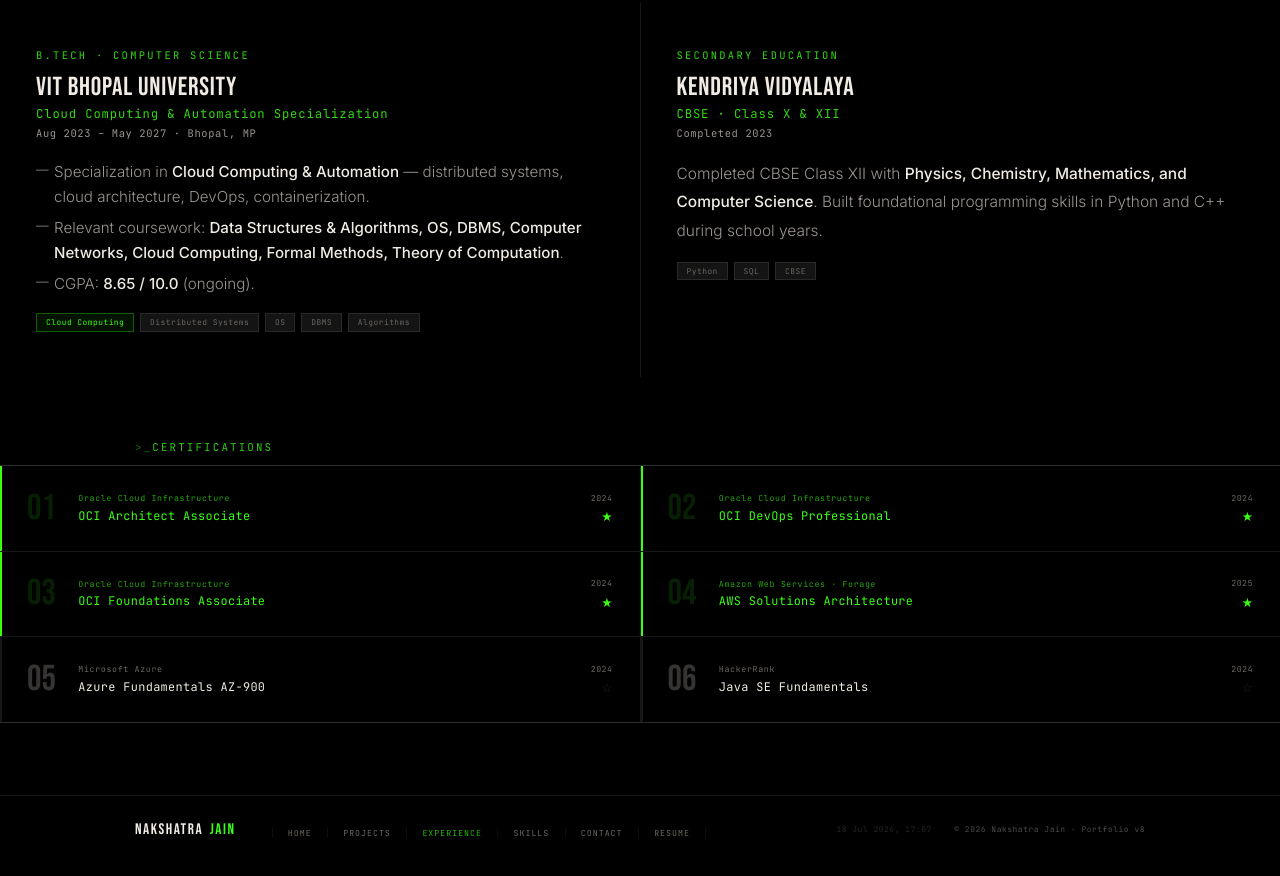
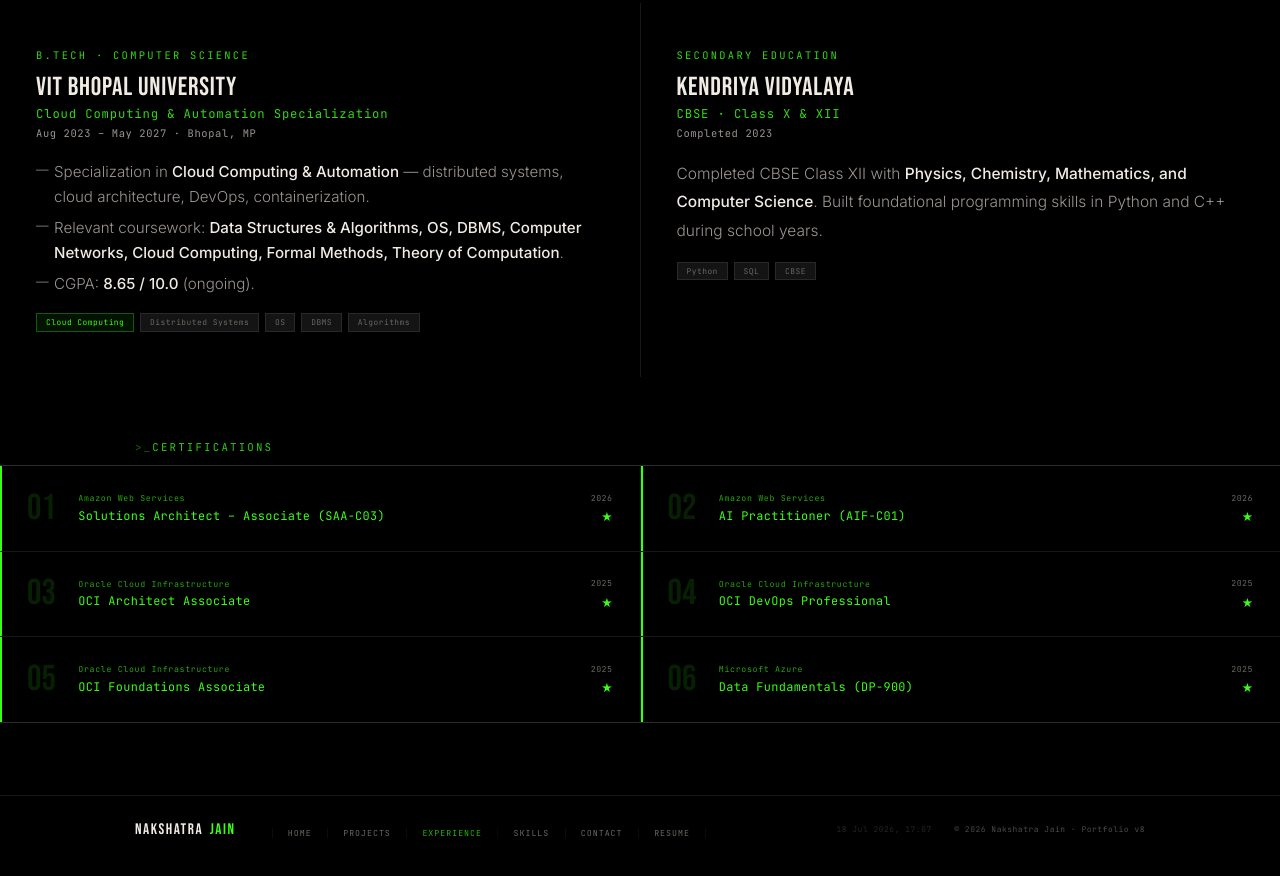
Before and after one commit to Nakkshh/portfolio-nakkshh, a plain HTML site: page experience.html in a window 1280 px wide. Shown: the part 922-1798 px from the top of the page. Drawn offline with Linux system fonts and the light colour scheme.

Commit message:
Resume Updated

```diff
--- a/experience.html
+++ b/experience.html
@@ -5,7 +5,7 @@
 <meta name="viewport" content="width=device-width,initial-scale=1.0"/>
 <title>Experience — Nakshatra Jain</title>
 <meta name="description" content="Experience — Nakshatra Jain. AWS Forage Solutions Architect simulation, OCI Architect & DevOps certified, Azure AZ-900. B.Tech CSE at VIT Bhopal, CGPA 8.65."/>
-<meta name="keywords" content="Nakshatra Jain experience, AWS Solutions Architect, OCI certified, VIT Bhopal, backend engineer intern 2026"/>
+<meta name="keywords" content="Nakshatra Jain experience, AWS Solutions Architect, OCI certified, VIT Bhopal, backend engineer intern "/>
 <meta name="author" content="Nakshatra Jain"/>
 <link rel="icon" type="image/x-icon" href="assets/favicon.ico"/>
 <link rel="icon" type="image/png" sizes="32x32" href="assets/favicon-32x32.png"/>
@@ -20,7 +20,7 @@
 <meta property="og:image" content="https://portfolio-nakkshh.vercel.app/assets/og-image.png"/>
 <meta name="twitter:card" content="summary_large_image"/>
 <meta name="twitter:title" content="Experience — Nakshatra Jain"/>
-<meta name="twitter:description" content="AWS Forage · Oracle · Microsoft certified. VIT Bhopal 2027. Open to Summer 2026 internships."/>
+<meta name="twitter:description" content="AWS Forage · Oracle · Microsoft certified. VIT Bhopal 2027. Open to internships."/>
 <meta name="twitter:image" content="https://portfolio-nakkshh.vercel.app/assets/og-image.png"/>
 <link rel="stylesheet" href="css/global.css"/>
 <style>
@@ -305,7 +305,8 @@
   background: var(--bg);
   padding: 1.35rem 1.5rem;
   display: flex; align-items: center; gap: 1.25rem;
-  transition: background .2s; cursor: default;
+  transition: background .2s; cursor: pointer;
+  text-decoration: none;
   position: relative;
 }
 .cert-panel::before {
@@ -351,92 +352,79 @@
 
 <div class="cert-panels-grid reveal">
 
-  <div class="cert-panel starred">
+  <a href="assets/certificates/aws-solutions-architect-associate.pdf" class="cert-panel starred">
     <div class="cert-panel-num">01</div>
+    <div class="cert-panel-body">
+      <div class="cert-panel-issuer">Amazon Web Services</div>
+      <div class="cert-panel-name">Solutions Architect – Associate (SAA-C03)</div>
+    </div>
+    <div class="cert-panel-right">
+      <span class="cert-panel-yr">2026</span>
+      <span class="cert-panel-star">★</span>
+    </div>
+  </a>
+
+  <a href="assets/certificates/aws-ai-practitioner.pdf" class="cert-panel starred">
+    <div class="cert-panel-num">02</div>
+    <div class="cert-panel-body">
+      <div class="cert-panel-issuer">Amazon Web Services</div>
+      <div class="cert-panel-name">AI Practitioner (AIF-C01)</div>
+    </div>
+    <div class="cert-panel-right">
+      <span class="cert-panel-yr">2026</span>
+      <span class="cert-panel-star">★</span>
+    </div>
+  </a>
+
+  <a href="assets/certificates/oci-architect-associate.pdf" class="cert-panel starred">
+    <div class="cert-panel-num">03</div>
     <div class="cert-panel-body">
       <div class="cert-panel-issuer">Oracle Cloud Infrastructure</div>
       <div class="cert-panel-name">OCI Architect Associate</div>
     </div>
     <div class="cert-panel-right">
-      <span class="cert-panel-yr">2024</span>
+      <span class="cert-panel-yr">2025</span>
       <span class="cert-panel-star">★</span>
     </div>
-  </div>
+  </a>
 
-  <div class="cert-panel starred">
-    <div class="cert-panel-num">02</div>
+  <a href="assets/certificates/oci-devops-professional.pdf" class="cert-panel starred">
+    <div class="cert-panel-num">04</div>
     <div class="cert-panel-body">
       <div class="cert-panel-issuer">Oracle Cloud Infrastructure</div>
       <div class="cert-panel-name">OCI DevOps Professional</div>
     </div>
     <div class="cert-panel-right">
-      <span class="cert-panel-yr">2024</span>
+      <span class="cert-panel-yr">2025</span>
       <span class="cert-panel-star">★</span>
     </div>
-  </div>
+  </a>
 
-  <div class="cert-panel starred">
-    <div class="cert-panel-num">03</div>
+  <a href="assets/certificates/oci-foundations-associate.pdf" class="cert-panel starred">
+    <div class="cert-panel-num">05</div>
     <div class="cert-panel-body">
       <div class="cert-panel-issuer">Oracle Cloud Infrastructure</div>
       <div class="cert-panel-name">OCI Foundations Associate</div>
     </div>
     <div class="cert-panel-right">
-      <span class="cert-panel-yr">2024</span>
+      <span class="cert-panel-yr">2025</span>
       <span class="cert-panel-star">★</span>
     </div>
-  </div>
+  </a>
 
-  <div class="cert-panel starred">
-    <div class="cert-panel-num">04</div>
+  <a href="assets/certificates/dp900-azure-data-fundamentals.pdf" class="cert-panel starred">
+    <div class="cert-panel-num">06</div>
     <div class="cert-panel-body">
-      <div class="cert-panel-issuer">Amazon Web Services · Forage</div>
-      <div class="cert-panel-name">AWS Solutions Architecture</div>
+      <div class="cert-panel-issuer">Microsoft Azure</div>
+      <div class="cert-panel-name">Data Fundamentals (DP-900)</div>
     </div>
     <div class="cert-panel-right">
       <span class="cert-panel-yr">2025</span>
       <span class="cert-panel-star">★</span>
     </div>
-  </div>
-
-  <div class="cert-panel">
-    <div class="cert-panel-num">05</div>
-    <div class="cert-panel-body">
-      <div class="cert-panel-issuer">Microsoft Azure</div>
-      <div class="cert-panel-name">Azure Fundamentals AZ-900</div>
-    </div>
-    <div class="cert-panel-right">
-      <span class="cert-panel-yr">2024</span>
-      <span class="cert-panel-star">☆</span>
-    </div>
-  </div>
-
-  <div class="cert-panel">
-    <div class="cert-panel-num">06</div>
-    <div class="cert-panel-body">
-      <div class="cert-panel-issuer">HackerRank</div>
-      <div class="cert-panel-name">Java SE Fundamentals</div>
-    </div>
-    <div class="cert-panel-right">
-      <span class="cert-panel-yr">2024</span>
-      <span class="cert-panel-star">☆</span>
-    </div>
-  </div>
-
-  <!-- <div class="cert-panel">
-    <div class="cert-panel-num">07</div>
-    <div class="cert-panel-body">
-      <div class="cert-panel-issuer">Google Cloud</div>
-      <div class="cert-panel-name">Cloud Digital Leader</div>
-    </div>
-    <div class="cert-panel-right">
-      <span class="cert-panel-yr">2024</span>
-      <span class="cert-panel-star">☆</span>
-    </div>
-  </div> -->
+  </a>
 
 </div>
-
 
   <footer style="margin-top:4rem">
     <div class="footer-inner">
--- a/js/main.js
+++ b/js/main.js
@@ -20,7 +20,7 @@
     { delay: 960,  pct: 72,  status: 'OK',   msg: 'Connecting database — PostgreSQL · Firebase' },
     { delay: 1120, pct: 86,  status: 'OK',   msg: 'Running CI/CD — GitHub Actions pipeline' },
     { delay: 1280, pct: 94,  status: 'OK',   msg: 'Loading projects — Nexora · NeuralNest' },
-    { delay: 1420, pct: 100, status: 'READY',msg: 'Status — Open to Internships Internships' },
+    { delay: 1420, pct: 100, status: 'READY',msg: 'Status — Open to Internships' },
   ];
 
     steps.forEach((s, i) => {
```
Also changed, not shown: contact.html (+8 -8 lines), index.html (+10 -10 lines), assets/resume-page-1.png, 7 other files.
